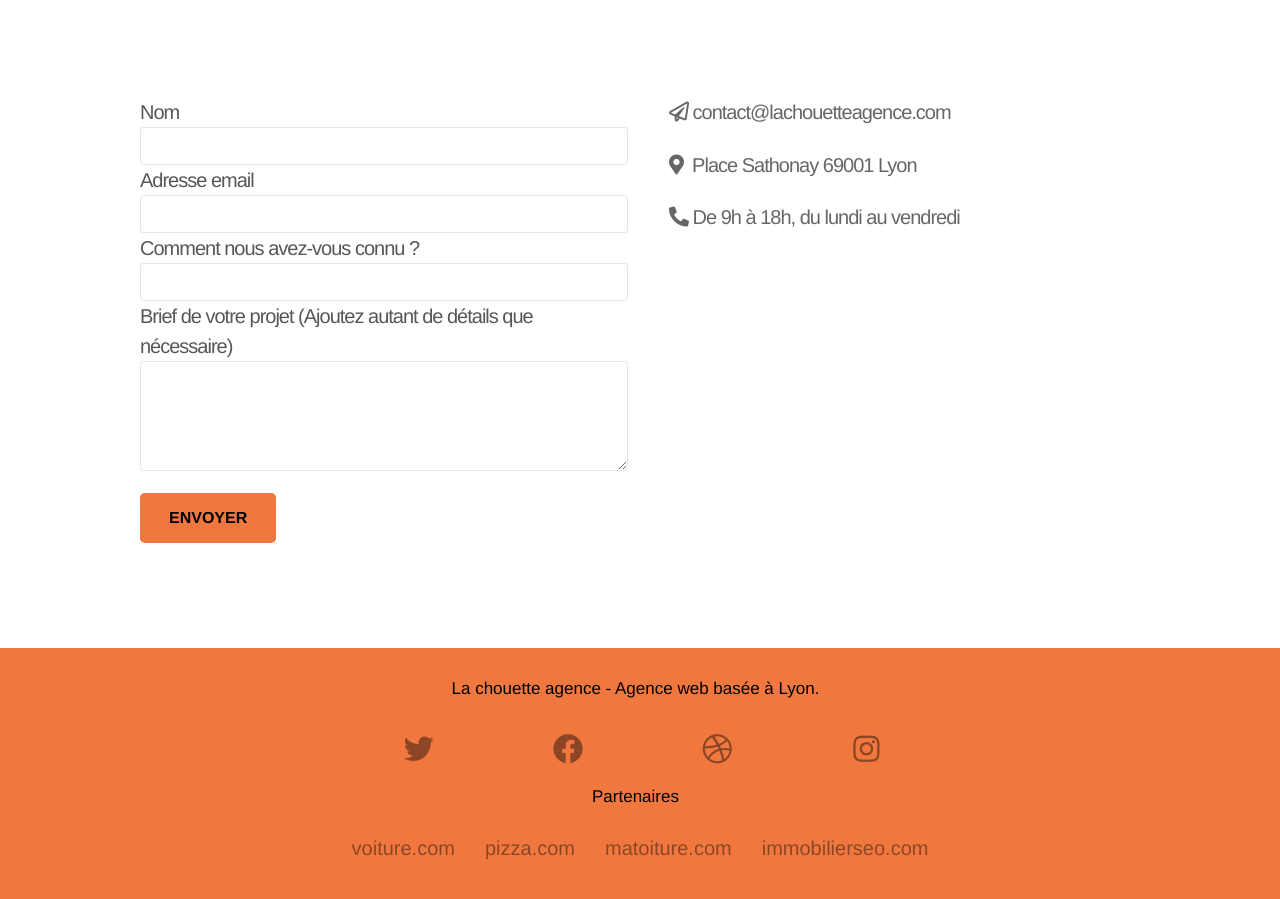
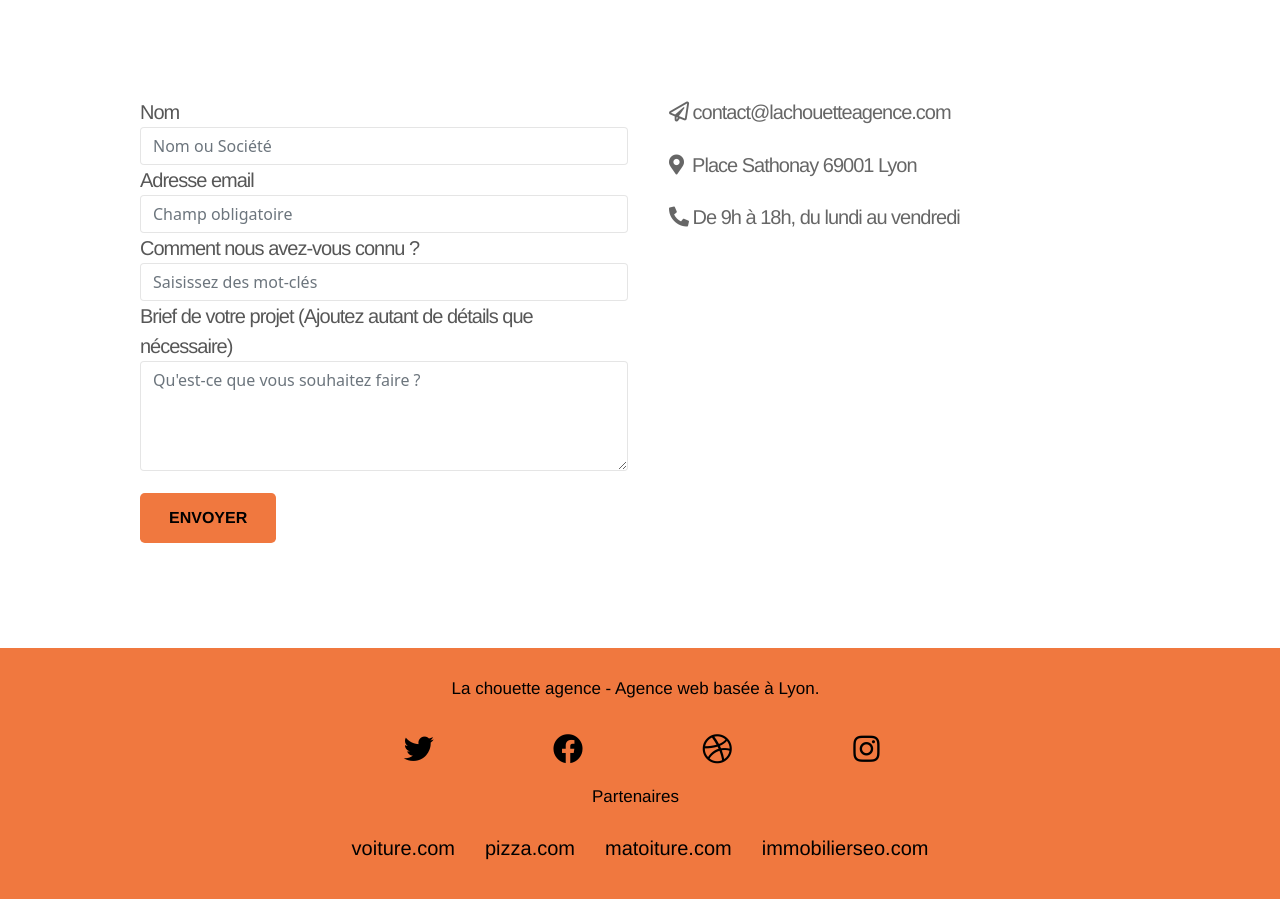
Before and after one commit to sousouna0406/ChangrihaNeijma_4_17062021, a plain HTML site: page contactez-nous.html in a window 1280 px wide. Shown: the part 481-1380 px from the top of the page. Drawn offline with nearby package versions, Linux system fonts and the light colour scheme; some packages are replaced by stand-ins of ours; a script that the page names is missing.

Commit message:
correction

```diff
--- a/contactez-nous.html
+++ b/contactez-nous.html
@@ -156,11 +156,12 @@
                   >
                     <div class="form-group">
                       <label> Nom </label>
-                      <input id="name" class="form-control" required />
+                      <input placeholder="Nom ou Société" id="name" class="form-control" required />
                     </div>
                     <div class="form-group">
                       <label> Adresse email </label>
                       <input
+                        placeholder="Champ obligatoire"
                         id="email"
                         class="form-control"
                         type="email"
@@ -170,6 +171,7 @@
                     <div class="form-group">
                       <label> Comment nous avez-vous connu ? </label>
                       <input
+                        placeholder="Saisissez des mot-clés"
                         class="form-control"
                         type="email"
                         required
@@ -181,6 +183,7 @@
                         Brief de votre projet (Ajoutez autant de détails que
                         nécessaire)<br /> </label
                       ><textarea
+                      placeholder="Qu'est-ce que vous souhaitez faire ? "
                         id="message"
                         class="form-control"
                         rows="4"
@@ -203,9 +206,9 @@
                 </div>
                 <div class="col-sm-6">
                   <p>
-                  <a href="mailto:contact@lachouetteagence.com"><i class="far fa-paper-plane"></i> contact@lachouetteagence.com</a></a>
+                  <a href="mailto:contact@lachouetteagence.com"><i class="far fa-paper-plane"></i> contact@lachouetteagence.com</a>
                    <br><br><a href="#"><i class="fas fa-map-marker-alt"></i> 	&nbsp;Place Sathonay 69001
-                    Lyon</a><br><br><a href=""><i class="fas fa-phone-alt"></i> De 9h à 18h, du lundi au vendredi</a><br />
+                    Lyon</a><br><br><a href="#"><i class="fas fa-phone-alt"></i> De 9h à 18h, du lundi au vendredi</a><br />
                   </p>
                 </div>
               </div>
--- a/style.css
+++ b/style.css
@@ -170,7 +170,7 @@ a .navbar-brand {
 .d-bloc h5 a,
 .d-bloc h6 a,
 .d-bloc p a {
-  color: #00000069;
+  color: black;
 }
 
 .d-bloc .a-btn:hover,
@@ -423,7 +423,7 @@ footer p {
 }
 footer a {
   text-decoration: none;
-  color: #00000069;
+  color: black;
   font-size: 20px;
 }
 .text-center {
```
